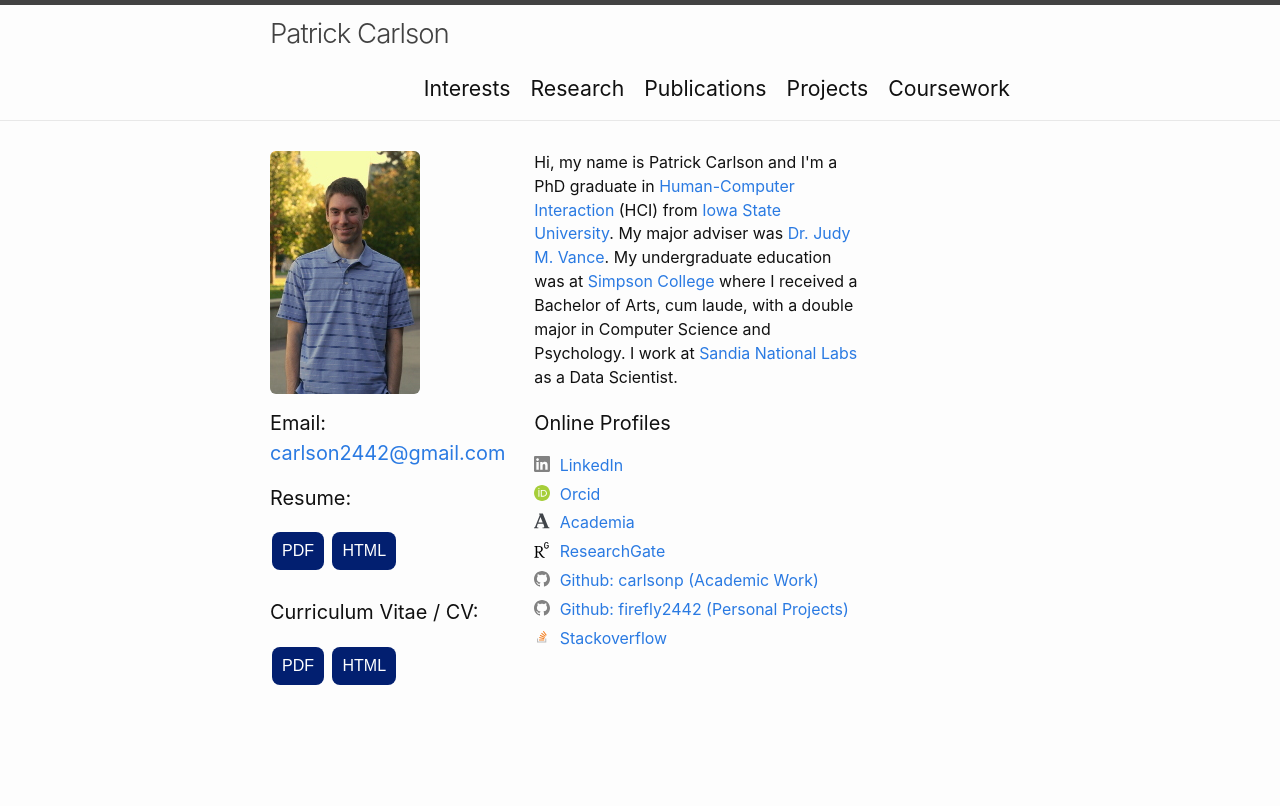
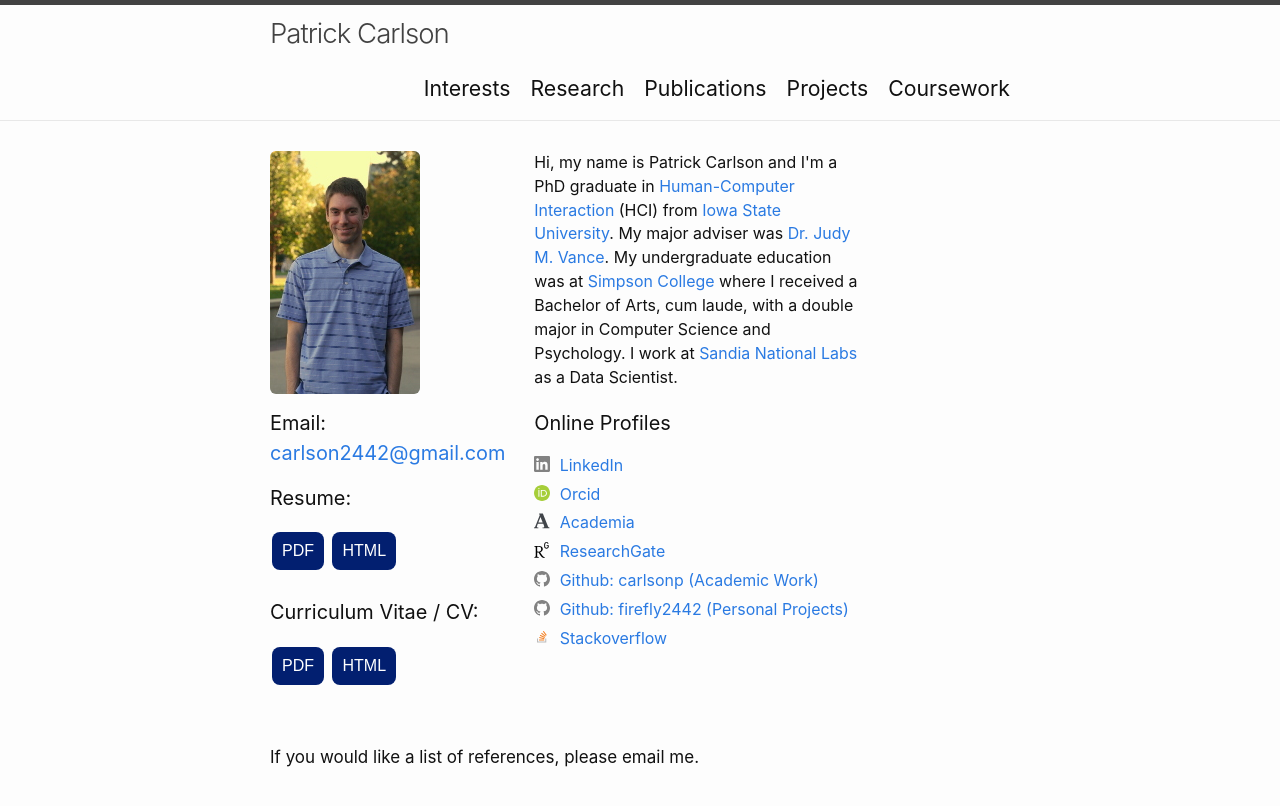
Before and after one commit to carlsonp/carlsonp.github.io, a Jekyll site: the page built from index.md, in a window 1280 px wide. Shown: the top 806 px of the page. Built offline with Jekyll 4.4.1, drawn with Linux system fonts in a browser that asks for light colours.

Commit message:
add note about references to homepage

```diff
--- a/_includes/about.html
+++ b/_includes/about.html
@@ -37,3 +37,9 @@
     {%- include social.html -%}
   </div>
 </div>
+
+<br>
+
+<div>
+  <p>If you would like a list of references, please email me.</p>
+</div>
```
